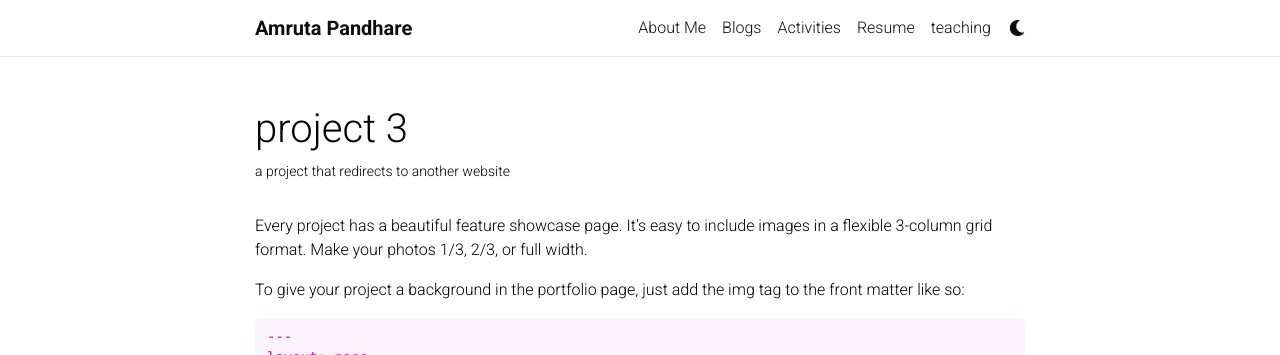
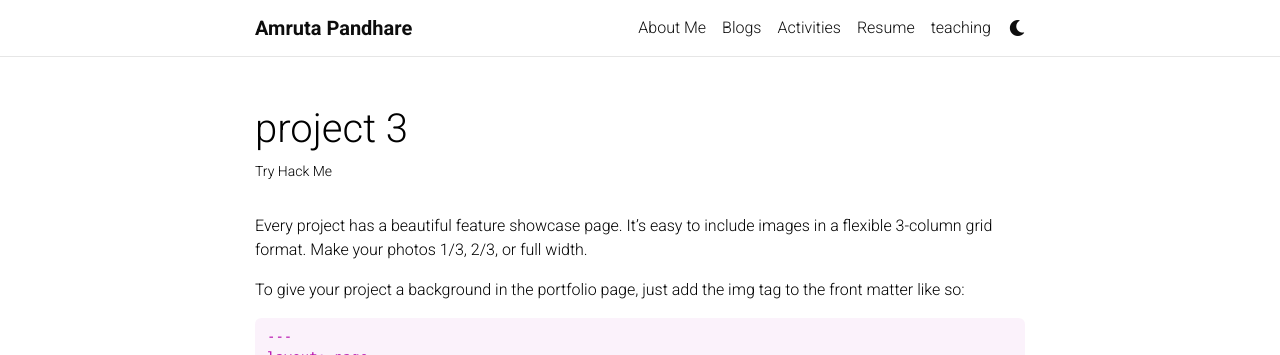
Before and after one commit to AmrutaPandhare/AmrutaPandhare.github.io, a Jekyll site: the page built from _projects/3_project.md, in a window 1280 px wide and 900 px high. Shown: the top 355 px of the window. Built offline with Jekyll 4.4.1, drawn with Linux system fonts in a browser that asks for light colours; full-size pictures stand in for the smaller copies a plugin makes; comment, search, counter and statistics services are not loaded; a style sheet for code colours, icons or effects is not loaded.

Commit message:
Update 3_project.md

```diff
--- a/_projects/3_project.md
+++ b/_projects/3_project.md
@@ -1,11 +1,11 @@
 ---
 layout: page
 title: project 3
-description: a project that redirects to another website
-img: assets/img/7.jpg
-redirect: https://unsplash.com
+description: Try Hack Me
+img: assets/img/tryhackme.png
+redirect: https://tryhackme.com/p/pandhareamruta23
 importance: 3
-category: work
+category: study
 ---
 
 Every project has a beautiful feature showcase page.
```
